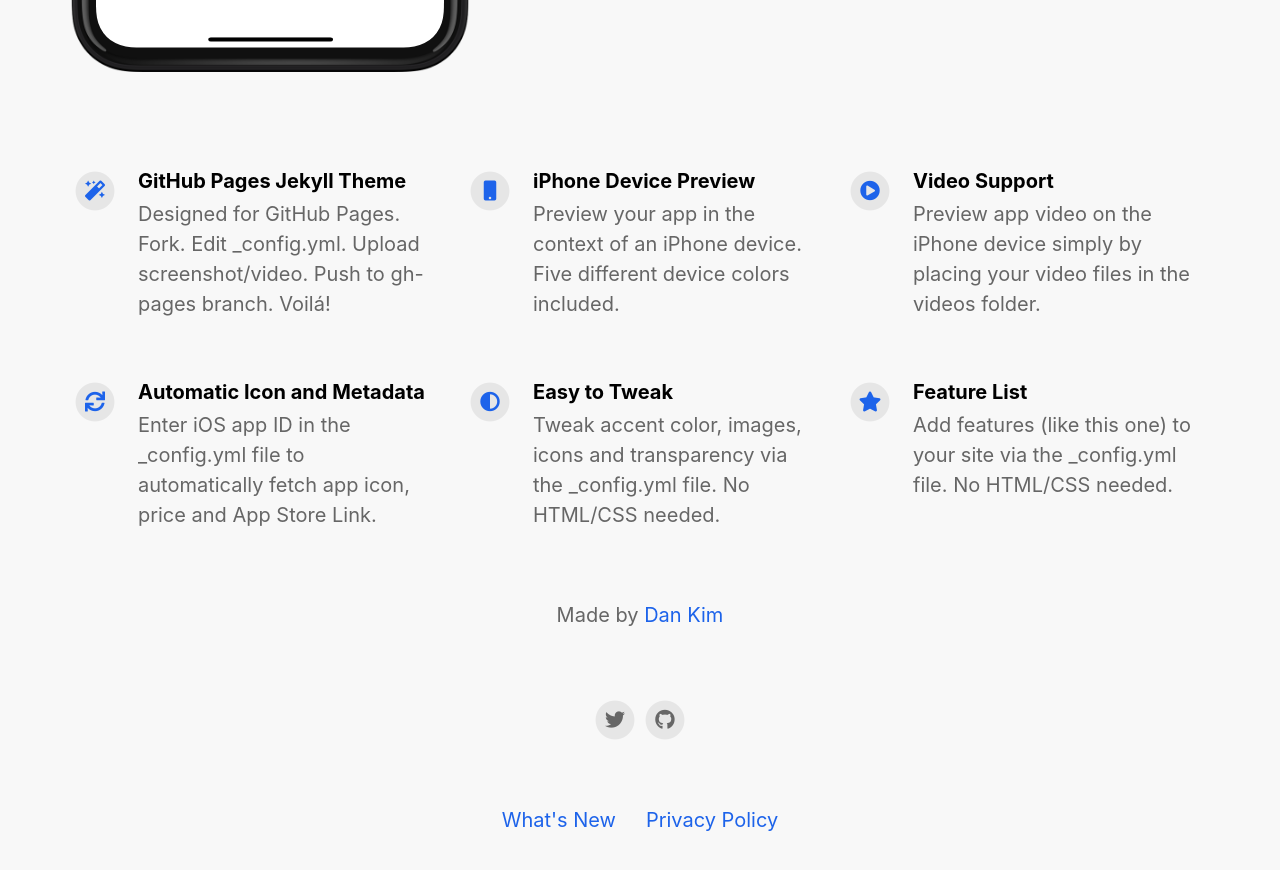
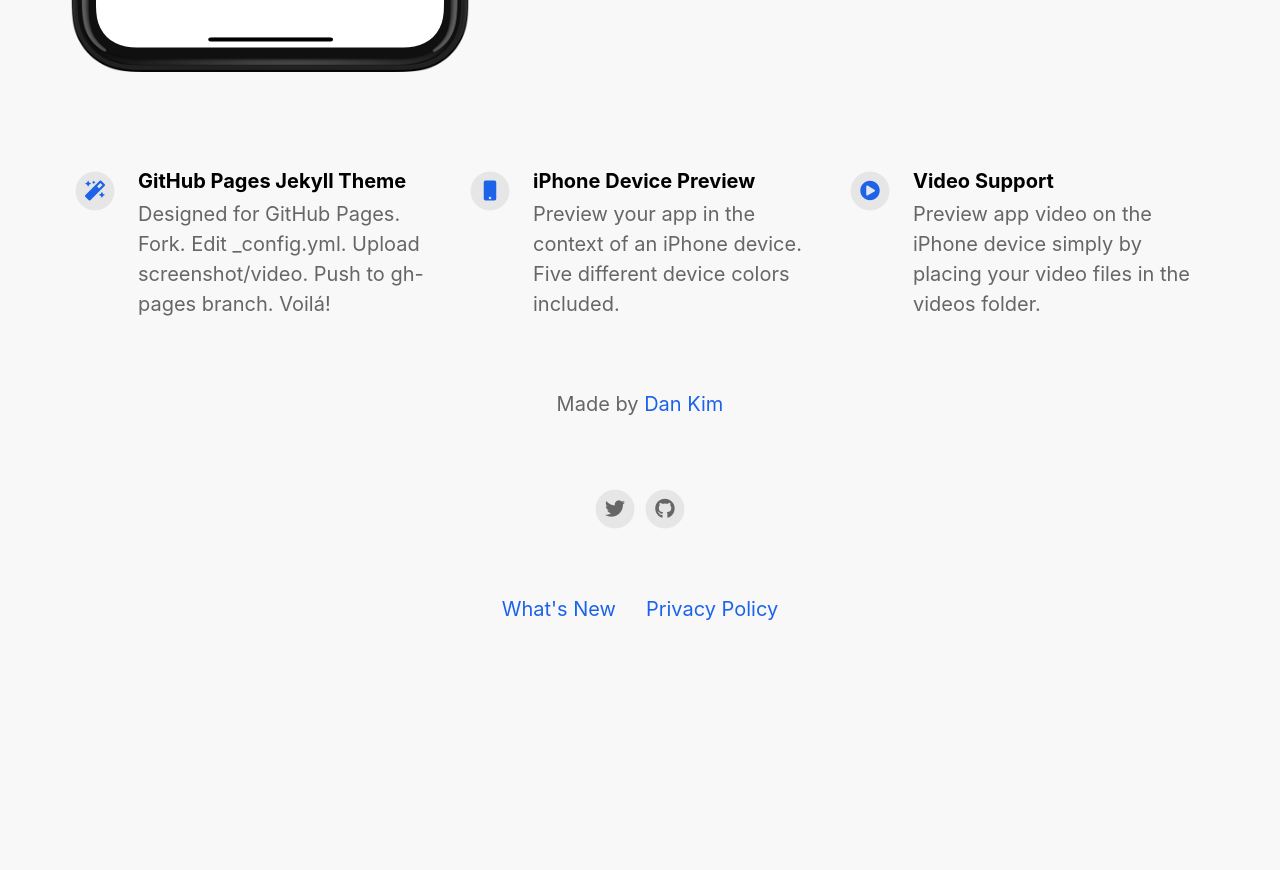
Before and after one commit to dankimio/fliptimer-promo, a Jekyll site: the page built from index.html, in a window 1280 px wide and 900 px high, scrolled down 913 px. Shown: the top 870 px of the window. Built offline with Jekyll 4.4.1, drawn with Linux system fonts in a browser that asks for light colours; nearby versions of some CDN libraries; after the commit the page ends 1602 px from its top, so only the background shows below that.

Commit message:
Clean up features

```diff
--- a/_config.yml
+++ b/_config.yml
@@ -42,22 +42,6 @@
   - title: Video Support
     description: Preview app video on the iPhone device simply by placing your video files in the videos folder.
     fontawesome_icon_name: play-circle
-
-  - title: Automatic Icon and Metadata
-    description: Enter iOS app ID in the _config.yml file to automatically fetch app icon, price and App Store Link.
-    fontawesome_icon_name: sync
-
-  - title: Easy to Tweak
-    description: Tweak accent color, images, icons and transparency via the _config.yml file. No HTML/CSS needed.
-    fontawesome_icon_name: adjust
-
-  - title: Feature List
-    description: Add features (like this one) to your site via the _config.yml file. No HTML/CSS needed.
-    fontawesome_icon_name: star
-
-  - title: # New Feature Title
-    description: # New Feature Description
-    fontawesome_icon_name: # Enter Font Awesome icon name (e.g. star). Find icons on fontawesome.com/icons.
 
 # Theme Settings
 topbar_color: "#fff"
```
